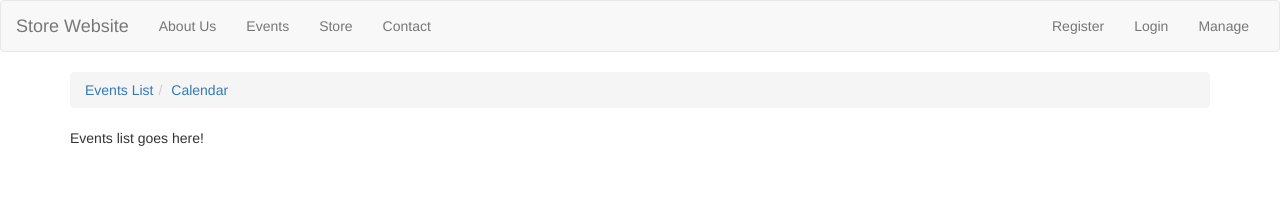
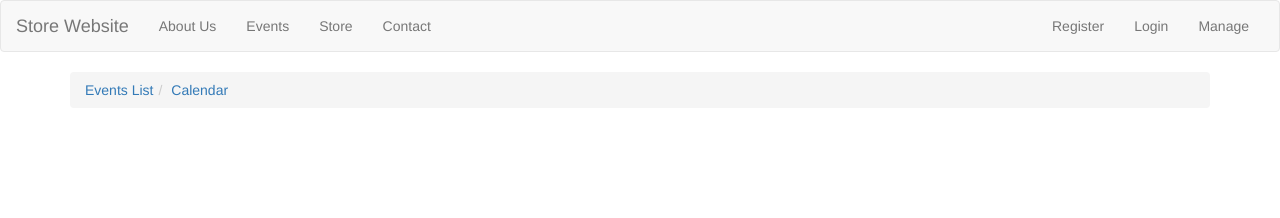
Before and after one commit to nebeinstein/store-website, an Angular app: page /list in a window 1280 px wide. Shown: the top 218 px of the page. Built offline with nearby package versions, Linux system fonts and the light colour scheme.

Commit message:
generated the event-list and event-item components

```diff
--- /dev/null
+++ b/src/app/events/events-list/event-list/event-item/event-item.component.html
@@ -0,0 +1,3 @@
+<p>
+    Event item works!
+</p>
--- /dev/null
+++ b/src/app/events/events-list/event-list/event-list.component.html
@@ -0,0 +1,3 @@
+<p>
+    Event list works!
+</p>
--- a/src/app/events/events-list/events-list.component.html
+++ b/src/app/events/events-list/events-list.component.html
@@ -1,3 +1,5 @@
-<p>
-    Events list goes here!
-</p>
+<div class="row">
+    <div class="col-md-5">
+
+    </div>
+</div>
```
Also changed, not shown: src/app/events/events-list/event-list/event-item/event-item.component.ts (added, +8 -0 lines), src/app/events/events-list/event-list/event-list.component.ts (added, +8 -0 lines), src/app/events/events-list/event-list/event-item/event-item.component.css (added), src/app/events/events-list/event-list/event-list.component.css (added).
